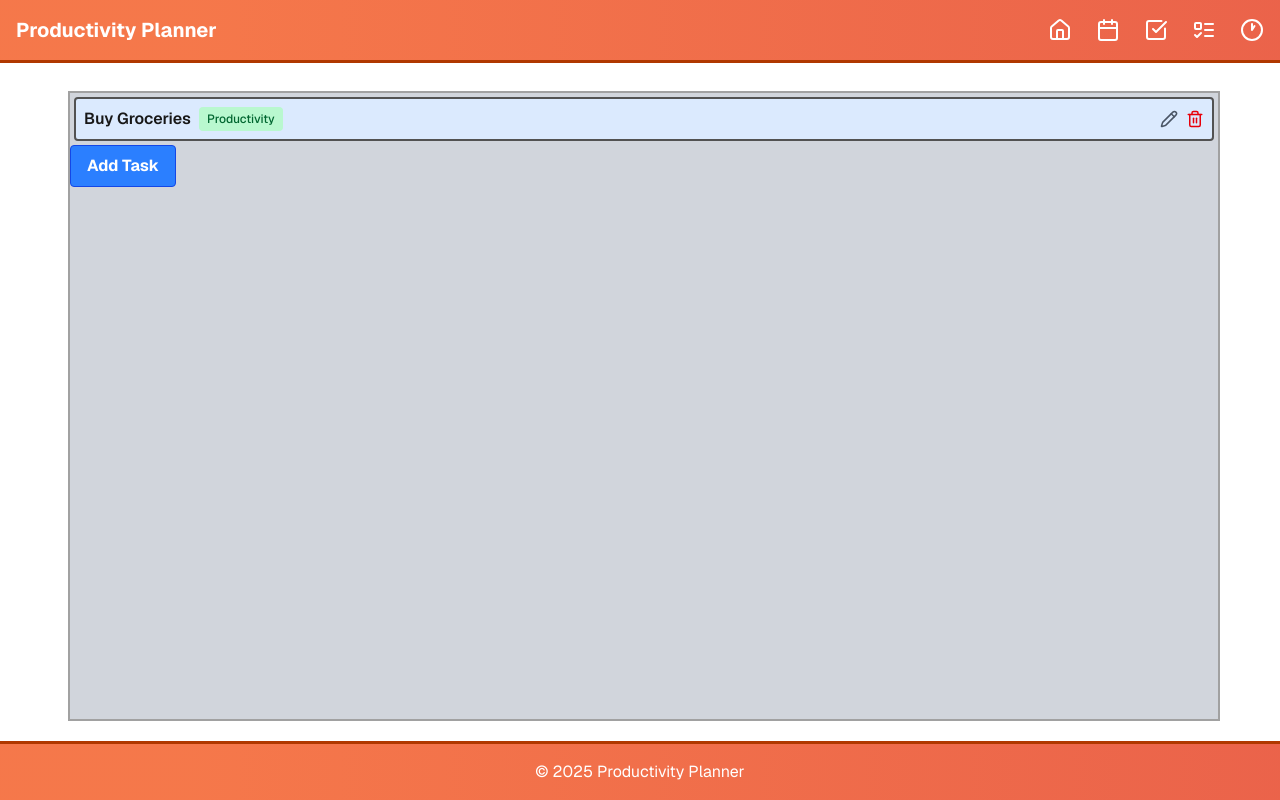
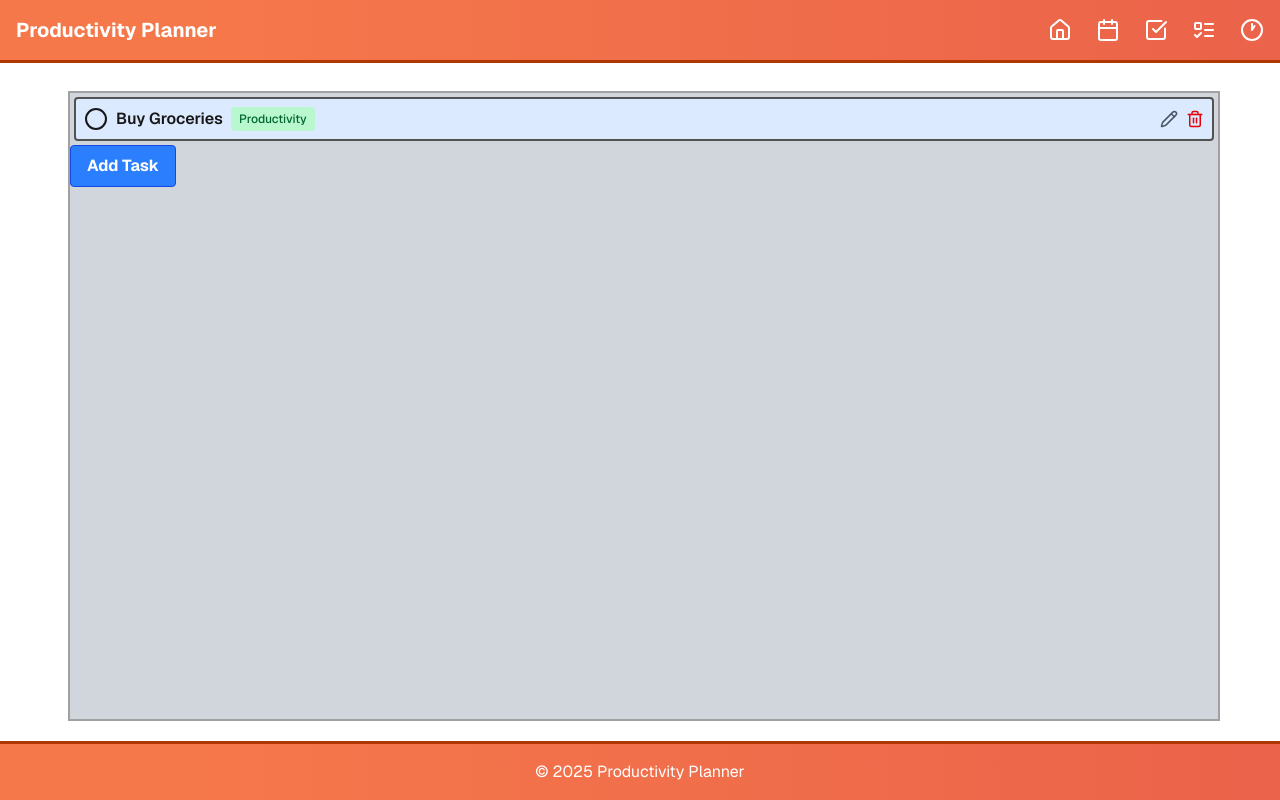
Before and after one commit to kevinguan88/productivity-planner, a Next.js app: page /todo in a window 1280 px wide. Both pictures are taken after a click on the button "Add Task". Built offline with nearby package versions, Linux system fonts and the light colour scheme.

Commit message:
added cricles and check on hver to todo

```diff
--- a/src/components/TodoItem.js
+++ b/src/components/TodoItem.js
@@ -1,7 +1,7 @@
 'use client';
 
 import { useState } from 'react';
-import { Trash2, Pencil } from 'lucide-react';
+import { Trash2, Pencil, Circle, CircleCheck } from 'lucide-react';
 import ConfirmDialog from './ConfirmDialog';
 import EditTodoItemDialog from './EditTodoItemDialog';
 import { TodoService } from '../services/todo.service'; // Adjust the path as needed
@@ -9,6 +9,23 @@ import { TodoService } from '../services/todo.service'; // Adjust the path as ne
 export default function TodoItem({ text: taskTitle, habit, index, refreshTodos }) {
   const [showConfirm, setShowConfirm] = useState(false);
   const [showEdit, setShowEdit] = useState(false);
+  const [hover, setHover] = useState(false);
+  const [timeoutId, setTimeoutId] = useState(null);
+
+  const handleMouseEnter = () => {
+    if (timeoutId) {
+      clearTimeout(timeoutId);
+    }
+    setTimeoutId(setTimeout(() => setHover(true), 100));
+  };
+
+  const handleMouseLeave = () => {
+    if (timeoutId) {
+      clearTimeout(timeoutId);
+    }
+    setHover(false);
+  };
+
 
   const handleDelete = () => {
     TodoService.deleteTodo(index);
@@ -28,6 +45,13 @@ export default function TodoItem({ text: taskTitle, habit, index, refreshTodos }
       <div className="flex items-center justify-between border-2 m-1 p-2 bg-blue-100 border-neutral-600 rounded">
         {/* Left Side: Title and Habit */}
         <div className="flex items-center gap-2">
+          <div
+            onMouseEnter={handleMouseEnter}
+            onMouseLeave={handleMouseLeave}
+          >
+            {hover ? <CircleCheck size={24} /> : <Circle size={24} />}
+          </div>
+
           <span className="font-semibold">{taskTitle}</span>
           <span className="px-2 py-1 bg-green-200 text-green-800 text-xs font-medium rounded">
             {habit}
```
